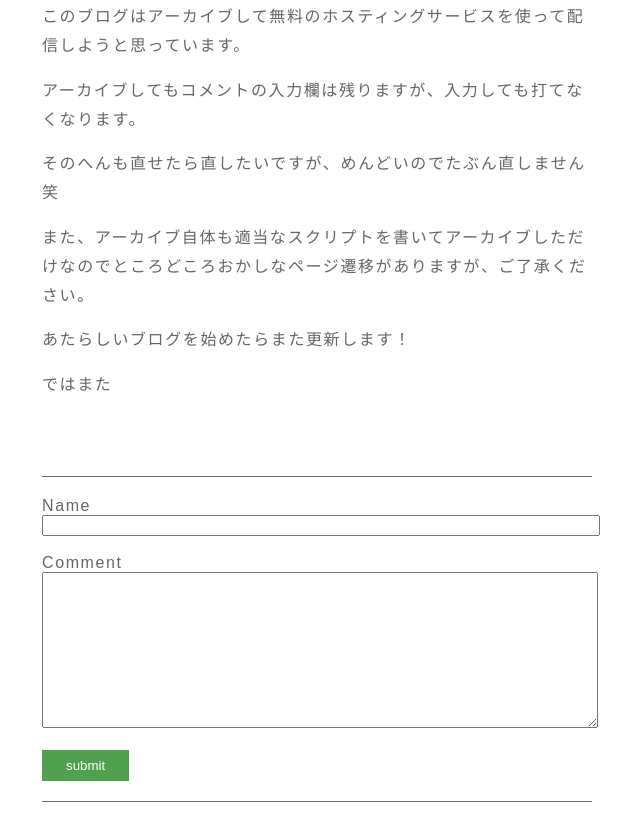
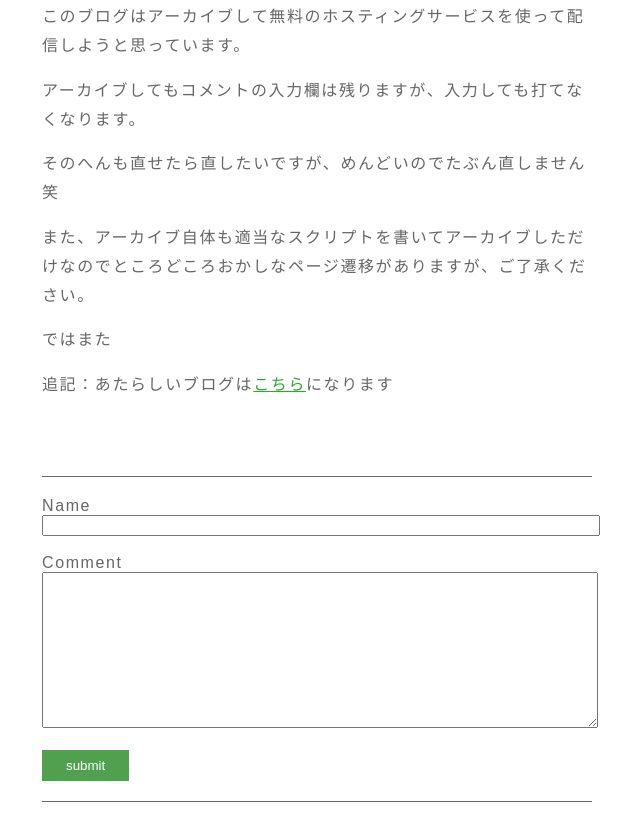
Before and after one commit to YokoMasa/YokoMasa.github.io, a plain HTML site: page post55.html in a window 1280 px wide. Shown: the part 726-1546 px from the top of the page, without its empty margins (323-963 px from the left). Drawn offline with Linux system fonts and the light colour scheme.

Commit message:
added a link to the new blog

```diff
--- a/post55.html
+++ b/post55.html
@@ -73,10 +73,10 @@
        また、アーカイブ自体も適当なスクリプトを書いてアーカイブしただけなのでところどころおかしなページ遷移がありますが、ご了承ください。
       </p>
       <p>
-       あたらしいブログを始めたらまた更新します！
+       ではまた
       </p>
       <p>
-       ではまた
+      追記：あたらしいブログは<a href="https://sunny-mtdoug.hatenablog.com/">こちら</a>になります
       </p>
      </div>
     </section>
```
